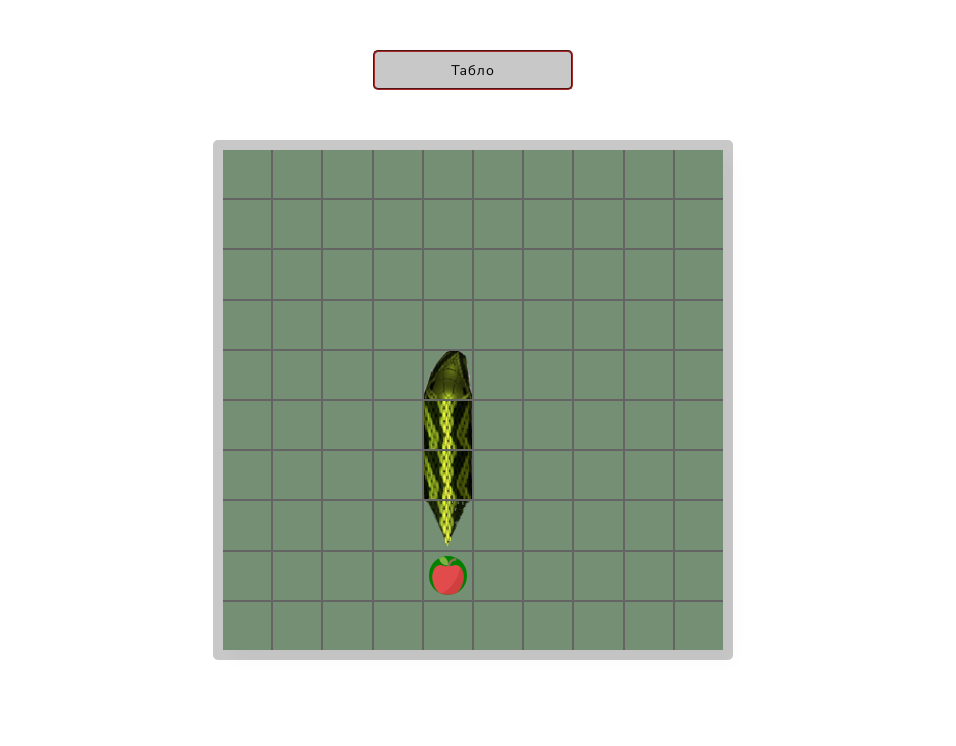
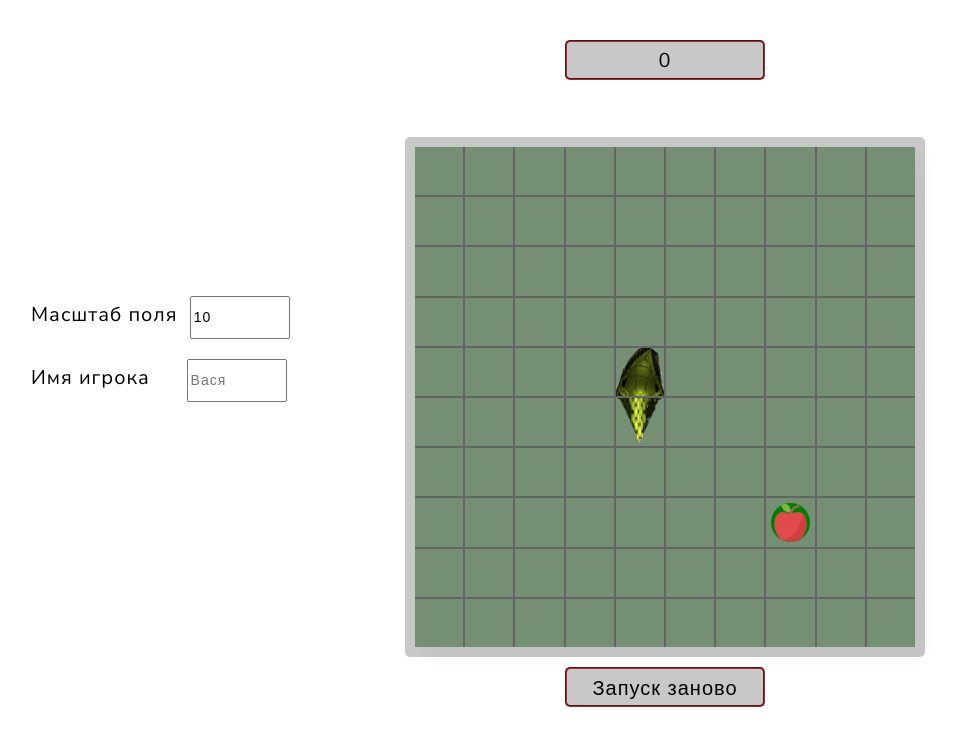
Before and after one commit to pena1973/snake, a plain HTML site: page index.html in a window 1280 px wide. Shown: the whole page, without its empty margins (167-1123 px from the left). Drawn offline with Linux system fonts and the light colour scheme.

Commit message:
Остановилась на считивании scale

```diff
--- a/index.html
+++ b/index.html
@@ -11,19 +11,23 @@
 
 <body>
     <header>
-
     </header>
     <main>
+        <div class="statistica">
+        <label class="scaleLabel" for="scale">Масштаб поля &nbsp;<input class="scale" type="number" id="scale" name="scale" placeholder='10' max="20" min="10"></label>
+        <label class="scaleLabel" for="name">Имя игрока &nbsp;&nbsp;&nbsp;&nbsp;&nbsp;<input class="name" type="text" id="name" name="name" placeholder='Вася' ></label>
+        <div class="result"></div>
+        </div>
         <div class="container">
 
-            <div class="tablo">Табло</div>
+            <div class="tablo"></div>
+            <div class="game"></div>
             <div class="granica">
                 <div class="pole">
-                    <!-- <div class="apple"></div>
-
-                    <div class="square"></div> -->
                 </div>
             </div>
+            <!-- <div class="result"></div> -->
+            <button class="btn" type="button">Запуск заново</button>
 
         </div>
     </main>
--- a/script.js
+++ b/script.js
@@ -1,39 +1,58 @@
 // ПАРАМЕТРЫ ИГРЫ
 // масштаб поля
-const scale = 10;
+let scale = 10;
+let name = '';
 
-let pole = document.querySelector(".pole");
-let square = document.querySelector('.square');
+
+let poleDOM = document.querySelector(".pole");
+let tabloDOM = document.querySelector(".tablo");
+let resultDom = document.querySelector(".result");
+let gameDom = document.querySelector(".game");
+let buttonDom = document.querySelector(".btn");
+
+let scaleDom = document.getElementById("scale");
+let nameDom = document.getElementById("name");
+// let square = document.querySelector('.square');
+
 let direction = 'Up';
+let result = 0;
+let bestResult = 0;
 
-// головной класс в который отражает наполнение квадрата неким элементом
-// и манипуляции с этим квадратом
+// головной класс
+// который отражает наполнение клетки (square) неким элементом
+// и манипуляции с этой клеткой и элементом
 class Container {
 
     #x = 0;
     #y = 0;
+
     dom = null;
+
     constructor() { }
-    // ставит контейнер на поле
+
+    // ставит контейнер с содержимым на поле
     set(x, y) {
         this.#x = x;
         this.#y = y;
-        square = document.getElementById(`X${x}Y${y}`);
+        let square = document.getElementById(`X${x}Y${y}`);
         square.appendChild(this.dom);
     }
-    // Возвращает получает координаты контейнера
+    // удаляет контейнер из заданной ячейки
+    remove() {
+        this.#x = 0;
+        this.#y = 0;
+        if (this.dom != null) this.dom.remove();
+    }
+
+    // координаты
     getX() {
         return this.#x;
     }
     getY() {
         return this.#y;
     }
-    // удаляет контейнер из заданной ячейки
-    remove(x, y) {
-        this.#x = 0;
-        this.#y = 0;
-    }
 }
+
 // от контейнера наследуем яблоко
 class Apple extends Container {
 
@@ -48,18 +67,31 @@ class Apple extends Container {
         this.dom.classList.add('apple');
         // width="" height="" data-x="" data-y=""
     }
-    remove() {
-        super.remove();
-        if (this.dom != null) this.dom.remove();
+
+    // ставим яблоко на поле
+    set() {
+        //  проверка координат чтоб не поставить на змею
+        let x = getRandom(1, 10);
+        let y = getRandom(1, 10);
+        // крутим пока не попадем в пустую клетку
+        while (snake.runDownSnake(x, y)) {
+            x = getRandom(1, 10);
+            y = getRandom(1, 10);
+        }
+        super.set(x, y);
     }
+
+    // удаляем яблоко с поля
+    // используем метод контейнера
 }
 
+// тело змеи это массив контейнеров со своими координатами и содержимым
+// этот класс не наследник контейнера
 class Snake {
-    // тело змеи это массив контейнеров со своими координатами
 
-    #body = [];
+     #body = [];
 
-    // создаем змею голова-тело-хвост
+    // создаем змею голова-тело(под вопросом)-хвост
     constructor() {
 
         let head = new Container();
@@ -71,8 +103,8 @@ class Snake {
         head.dom.classList.add('snake');
         this.#body.push(head);
 
-        this.#body.push(this.createPart());
-        this.#body.push(this.createPart());
+        // this.#body.push(this.createPart());
+        // this.#body.push(this.createPart());
 
         let tail = new Container();
         tail.dom = document.createElement('img');
@@ -84,14 +116,14 @@ class Snake {
         this.#body.push(tail);
     }
 
-    // Разместим змею  на поле
-    // этот класс не наследник контейнера поэтому никаких пересечений
-    // Передаю начальную точку  куда поставить
+    // Разместим змею на поле в стартовой точке
+    // Передаю начальную точку куда поставить
     setInitial(x, y) {
+        // обнуляю для повторной инициации
         this.#body[0].set(x, y);
         this.#body[1].set(x + 1, y);
-        this.#body[2].set(x + 2, y);
-        this.#body[3].set(x + 3, y);
+        // this.#body[2].set(x + 2, y);
+        // this.#body[3].set(x + 3, y);
     }
 
     // Создание части тела змеи
@@ -106,30 +138,25 @@ class Snake {
         return part;
     }
 
-
     // двинем змею в целевую точку  остальное тело должно просто сдвинутся по имеющейся цепочке
     // походу проверяем если сьели яблоко удлиняемся
-    // выходе true -  продолжаем игру
+    // выходе результат движения
+    // true -  продолжаем игру
     // false  - конец
     move(directionNext) {
-
-        // если обратно направвление движения не меняю
+        // если команда обратно, направвление движения не меняю
         if ((directionNext == 'Right' && direction == 'Left')
             || (directionNext == 'Left' && direction == 'Right')
             || (directionNext == 'Up' && direction == 'Down')
             || (directionNext == 'Down' && direction == 'Up'))
-
             directionNext = direction;
         else
             direction = directionNext;
-
         let head = this.#body[0];
 
-        // новое потенциальное положение головы
+        // ищем новое потенциальное положение головы
         let newX = 0;
         let newY = 0;
-
-
         // устанавливаем новые координаты и сразу корректируем на пересечение границы
         if (directionNext == 'Right') {
             newX = head.getX();
@@ -147,46 +174,55 @@ class Snake {
 
         // проверка на поедание яблока
         if (this.eatAple(newX, newY)) {
+            result++;
+            // перепишем результат на форме
+            tabloDOM.innerHTML = result;
             // удалим яблоко с поля
             apple.remove();
-            // передвигаем только голову и на ее место записываем обычную часть
+            // передвигаем на его место только голову и на место головы записываем обычную часть
             // и возвращаемся
             let part = this.createPart();
             this.#body.unshift(head); // добавили голову вместо яблока
             this.#body[1] = this.createPart(); //  вместо головы вписали часть
             this.#body[1].set(head.getX(), head.getY()); // части присвоим координаты головы
             head.set(newX, newY) // голове присвоим новые координаты
-            // ставим новое яблоко (потом вынести в таймер)
-            apple.set(getRandom(1, 10), getRandom(1, 10));
+            // ставим новое яблоко (потом можно вынести в таймер)
+            apple.set();
             return; // выходим
         }
 
-        // проверка на само поедание
-        if (this.EatSelf(newX, newY)) return false; // гейм закончен
+        // проверка на столкновение с собой
+        if (this.runDownSnake(newX, newY)) {
+            if (result > +bestResult) {
+                localStorage.setItem('bestResult', result);
+            }
+            buttonDom.classList.remove('none');
+            gameDom.innerHTML = 'Игра окончена';
+            return false
+        }; // гейм закончен
 
-        // если валидно передвигаем координаты с хвоста
+        // если это обычное движение передвигаем координаты с хвоста
 
         for (let i = this.#body.length - 1; i > 0; i--) {
             // сдвинули тело
             this.#body[i].set(this.#body[i - 1].getX(), this.#body[i - 1].getY());
         }
-        // дописали голову
-        head.set(newX, newY)
+        // дописали голову в новые координаты
+        head.set(newX, newY);
         return true; // продолжаем играть
     }
 
-    // проверяет столкновения
-    // указывается целевой контейнер функция проверяет перечечения контейнера и змеи и выдает
+    // проверяет пересечения новых координат c любой частью тела змеи
     // true - пересечения есть
     // falce - пересечение  нет
-    EatSelf(x, y) {
+    runDownSnake(x, y) {
         for (let i = 0; i < this.#body.length; i++) {
             if (this.#body[i].getX() == x && this.#body[i].getY() == y)
                 return true;
         }
         return false;
     }
-    // проверяет столкновения  с яблоком
+    // проверяет столкновения  головы (новых координат) с яблоком
     // true - Сьели
     // falce - Не сьели
     eatAple(newX, newY) {
@@ -197,12 +233,30 @@ class Snake {
 let apple = new Apple();
 let snake = new Snake();
 
-// Инициация игры
+// Инициация поля игры
 function init() {
+    // проверим наличие сохраненной шкалы
+
+    if (!(!localStorage.getItem('scale'))) {
+        scale = localStorage.getItem('scale');
+    }
+    scaleDom.setAttribute('value',scale);
+
+    if (!(!localStorage.getItem('name'))) {
+        name = localStorage.getItem('name');
+    }
+    nameDom.setAttribute('value',name);
+
+    result = 0;
+    tabloDOM.innerHTML = result;
+    //  очищаем поле если это перезапуск
+    while (poleDOM.firstChild) {
+        poleDOM.removeChild(poleDOM.firstChild);
+    }
     // раскраска поля
     for (let x = 1; x <= scale; x++) {
         for (let y = 1; y <= scale; y++) {
-            let square = document.createElement('div'); // создаём элемент
+            let square = document.createElement('div'); // создаём элемент клетку поля
             square.classList.add('square'); // добавляем класс
             // console.log(11);
             square.id = `X${x}Y${y}`;
@@ -211,13 +265,27 @@ function init() {
             square.style.gridrowstart = y;
             square.style.gridrowend = y;
             // square.innerHTML = square.id;
-            pole.appendChild(square);
+            poleDOM.appendChild(square);
         }
     }
-    // Добавим яблоко
+
+    // Добавим яблоко (потом вынести в таймер)
     apple.set(getRandom(1, 10), getRandom(1, 10));
+    // Добавим змею
+    snake = new Snake();
     snake.setInitial(5, 5);
+
+    // результат (надо вывести)
+     gameDom.innerHTML = '';
+     bestResult = localStorage.getItem('bestResult');
+     if (!(!bestResult)) {
+        resultDom.innerHTML = 'Лучший результат: '+ bestResult;
+     }
+    //  buttonDom.classList.add('none');
 }
+
+// Служебные функции
+/////////////////////////
 
 // Генератор случайных чисел в диапазоне
 function getRandom(min, max) {
@@ -227,19 +295,20 @@ function getRandom(min, max) {
     // The maximum is inclusive and the minimum is inclusive
 }
 
+// листенеры
+//////////////////////////
+
 // При перезагрузе читаем сторидж
 document.addEventListener("DOMContentLoaded", function () {
-    // const myJSON = readStorage();
+
     // render(myJSON);
     // Инициация игры
     init();
-    // запускаем таймер
 
 });
 
 addEventListener("keydown", function (ev) {
 
-    // здесь проверка на обратный ход
     if (ev.code == 'ArrowRight') {
         snake.move('Right');
     }
@@ -253,3 +322,17 @@ addEventListener("keydown", function (ev) {
         snake.move('Down');
     }
 });
+
+addEventListener("click", function (ev) {
+    if (ev.target == buttonDom) {
+        init();
+    }else if (ev.target == scaleDom) {
+        localStorage.setItem('scale', scaleDom.getAttribute('value'));
+    }else if (ev.target == nameDom) {
+        localStorage.setItem('name', nameDom.getAttribute('name'));
+}
+    else {
+        console.log("click");
+        // запускаем таймер
+    }
+});
--- a/style.css
+++ b/style.css
@@ -10,14 +10,16 @@ body * {
     /* background-color: rgba(24, 24, 24, 1); */
     display: flex;
     justify-content: center;
-    font-family: Nunito Sans;
+    /* font-family: Nunito Sans; */
     font-size: 14px;
     font-weight: 400;
     line-height: 37px;
     letter-spacing: 1px;
     text-align: left;
 }
-
+.none{
+    display: none;
+}
 .container {
     display: flex;
     max-width: 1000px;
@@ -25,12 +27,13 @@ body * {
     flex-direction: column;
     justify-content: center;
     align-items: center;
+    margin-top: 30px;
 
 }
 
 .tablo {
     display: flex;
-    margin: 50px;
+    margin: 10px;
     width: 200px;
     height: 40px;
     background-color: rgb(200, 200, 200);
@@ -38,7 +41,31 @@ body * {
     border-radius: 5px;
     border-style: groove;
     border-color: brown;
+    font-size: 20px;
+    font-weight: 400;
 
+}
+.btn {
+    /* display: flex; */
+    margin: 10px;
+    width: 200px;
+    height: 40px;
+    background-color: rgb(200, 200, 200);
+    border-width: 2px;
+    border-radius: 5px;
+    border-style: groove;
+    border-color: brown;
+    font-size: 20px;
+    font-weight: 400;
+    cursor: pointer;
+
+}
+
+.game{
+    margin: 5px;
+    font-size: 20px;
+    font-weight: 400;
+    height: 37px;
 }
 
 .granica {
@@ -63,6 +90,7 @@ body * {
     border-radius: 5px;
     background-color: rgba(100, 100, 100, 1);
     box-shadow: 10px 10px 20px 0px rgba(0, 0, 0, 0.03);
+    cursor: pointer;
 }
 
 .apple {
@@ -83,3 +111,39 @@ body * {
     text-align: left;
 
 }
+
+.statistica{
+display: flex;
+flex-direction: column;
+ width: 30%;
+ /* font-size: 20px;
+ font-weight: 400; */
+ /* align-items: left;    */
+}
+
+.scaleLabel{
+display: flex;
+justify-content: left;
+font-size: 20px;
+font-weight: 400;
+   line-height: 37px;
+   margin: 10px
+    /* letter-spacing: 1px;
+    text-align: left; */
+}
+
+.result{
+    display: flex;
+justify-content: left;
+    margin: 10px;
+    font-size: 20px;
+    font-weight: 400;
+    text-align: left;
+    justify-self: center
+}
+.scale{
+    width: 100px;
+}
+.name{
+    width: 100px;
+}
```
